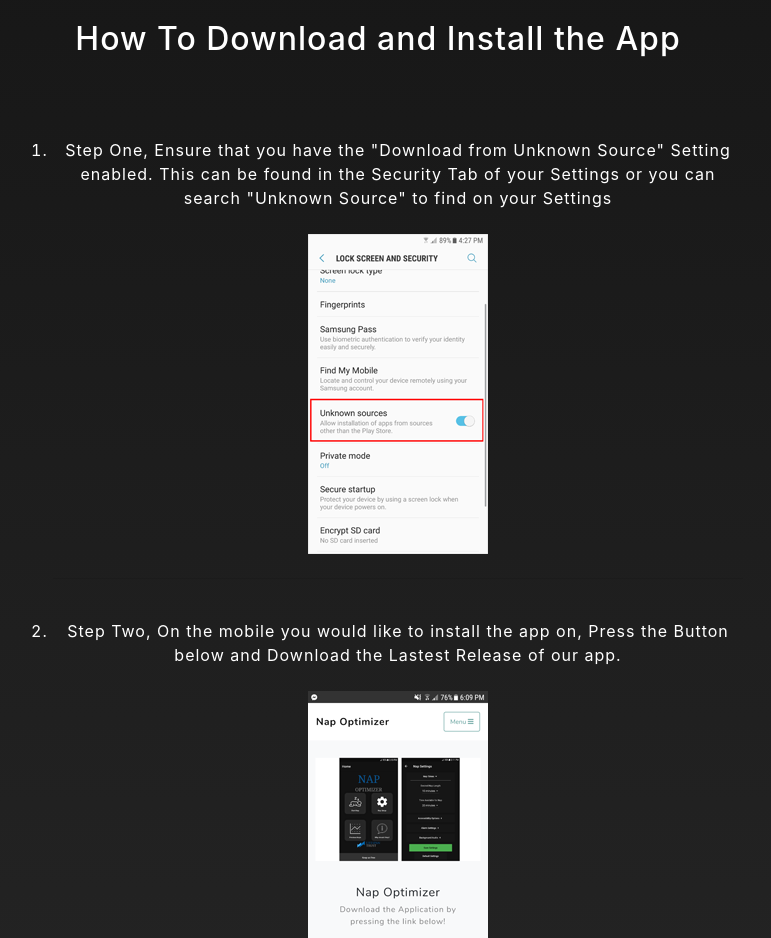
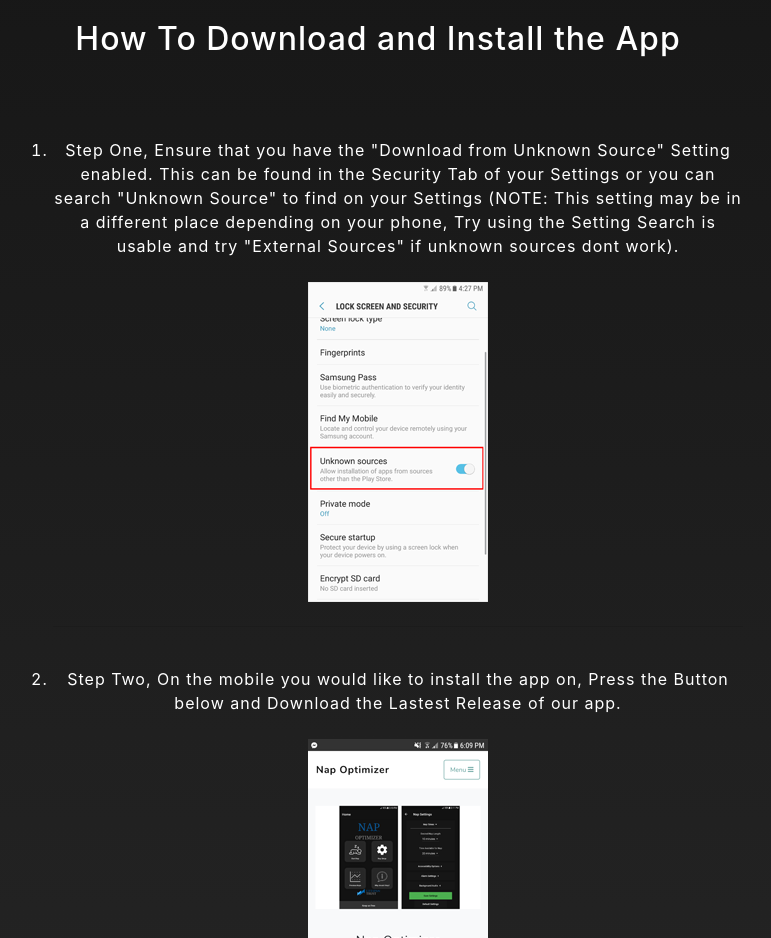
Before and after one commit to TimProctorAUT/NapOptimizer_WebApp, a website with bundled scripts: page index.html in a window 1280 px wide. Shown: the part 940-1878 px from the top of the page, without its empty margins (262-1033 px from the left). Built offline with nearby package versions, Linux system fonts and the light colour scheme.

Commit message:
Updating Step One Instructions
Added a Note to Step One Instructions to ensure that instructions are subject ot change.

```diff
--- a/index.html
+++ b/index.html
@@ -69,8 +69,10 @@
           <p class="text-white-50">
 
 		  <ol>
+
 			<li class="text-white mb-4">
-				Step One, Ensure that you have the "Download from Unknown Source" Setting enabled. This can be found in the Security Tab of your Settings or you can search "Unknown Source" to find on your Settings
+				Step One, Ensure that you have the "Download from Unknown Source" Setting enabled. This can be found in the Security Tab of your Settings or you can search "Unknown Source"
+				to find on your Settings (NOTE: This setting may be in a different place depending on your phone, Try using the Setting Search is usable and try "External Sources" if unknown sources dont work).
 				<br><br>
 				<img src="img/Step11.png" class="img-fluid" alt="">
 			</li>
```
